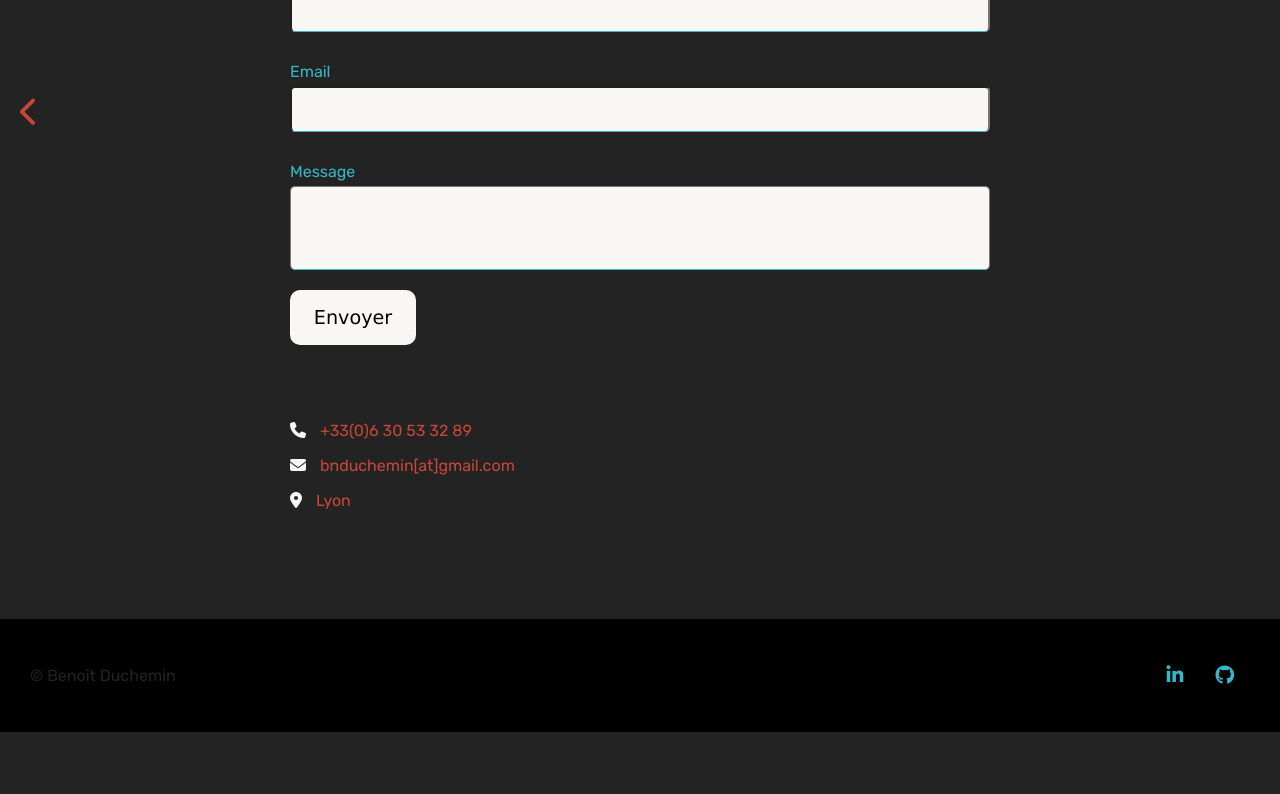
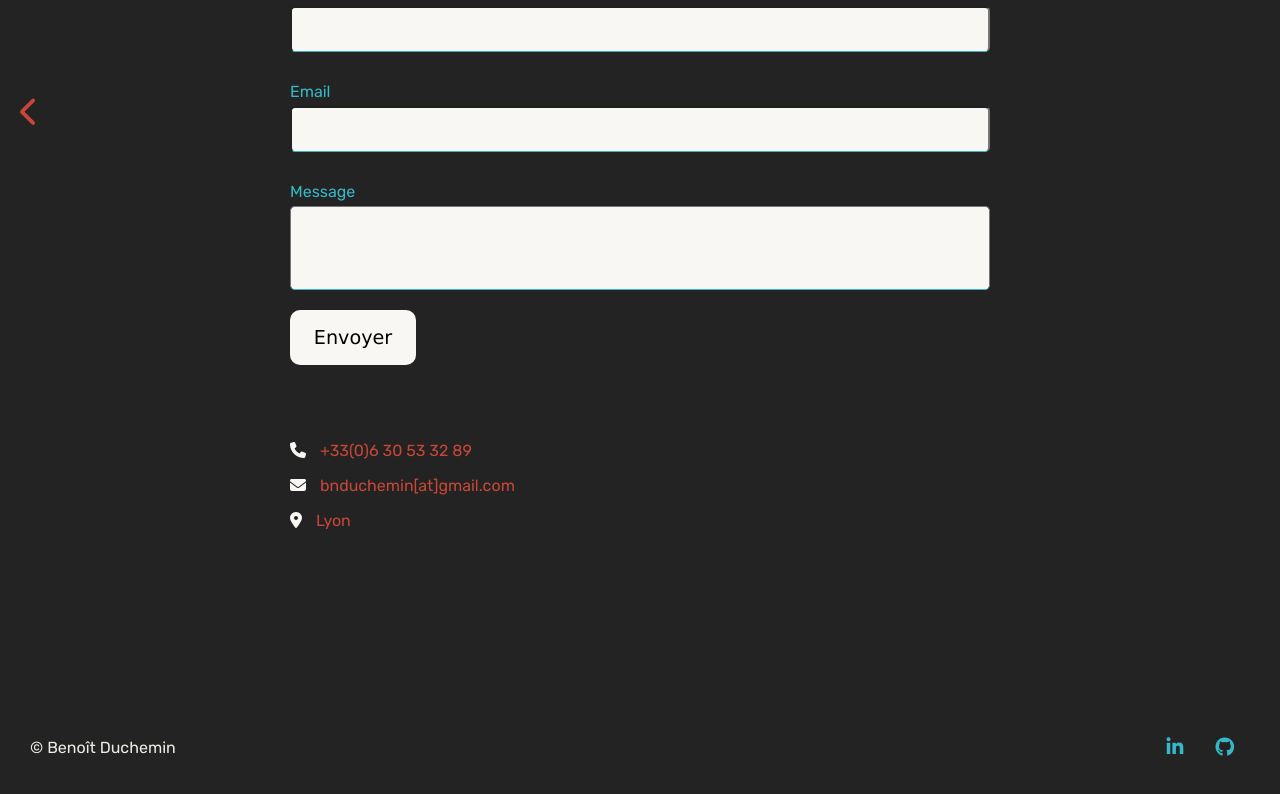
Before and after one commit to bno4/benoit-duchemin, a React (Create React App) app: page /#/contact in a window 1280 px wide. Shown: the part 288-1082 px from the top of the page. Before the commit the page ends 1020 px from the top, so only its background shows below. Built offline with nearby package versions, Linux system fonts and the light colour scheme.

Commit message:
deploy website

```diff
--- a/package.json
+++ b/package.json
@@ -1,4 +1,5 @@
 {
+  "homepage": "https://https://bno4.github.io/benoit-duchemin",
   "name": "benoit-duchemin",
   "version": "0.1.0",
   "private": true,
@@ -19,6 +20,8 @@
     "web-vitals": "^2.1.0"
   },
   "scripts": {
+    "predeploy": "npm run build",
+    "deploy": "gh-pages -d build",
     "start": "react-scripts start",
     "build": "react-scripts build",
     "test": "react-scripts test",
@@ -43,6 +46,7 @@
     ]
   },
   "devDependencies": {
-    "@babel/plugin-proposal-private-property-in-object": "^7.21.11"
+    "@babel/plugin-proposal-private-property-in-object": "^7.21.11",
+    "gh-pages": "^6.1.0"
   }
 }
--- a/src/components/DynamicText.js
+++ b/src/components/DynamicText.js
@@ -8,23 +8,24 @@ const DynamicText = () => {
         <TypeAnimation
           style={{
             whiteSpace: "pre-line",
-            height: "auto",
+            height: "500px",
             display: "block",
             width: "320px",
             lineHeight: "25px",
-            fontSize: "1rem",
+            fontSize: "1.5rem",
             color: "$bgcolor2",
           }}
           sequence={[
             `Bienvenue sur mon site !
 
-          Je suis développeur web, diplômé depuis juillet 2023.\nAprès un premier parcours pro très riche en tant que responsable de diffusion dans le secteur culturel, j’ai décidé de vivre de ma passion...
+          Je suis développeur web, diplômé depuis 2023.\n
+          Je m'intéresse essentiellement aux technologies du front-end :\n React, JavaScript, Sass, CSS,
+          et continue de me former côté back-end avec Node, MongoDB, Express.
 
-          J'ai suivi une formation de développeur web à plein temps pendant six mois. À cette heure, je suis plus orienté sur le front-end avec JavaScript, Sass/CSS, React. \n Je développe aussi des compétences sur la partie backend, avec Node.js, Express et MongoDB.
-
-          Je vous invite à naviguer sur ces pages pour retrouver mes réalisations. Je suis pleinement disponible pour échanger autour de vos projets.
+          Je reste à l'écoute en page "contact" pour échanger autour de vos projets.
 
           Bonne visite !
+
 
           `, // actual line-break inside string literal also gets animated in new line, but ensure there are no leading spaces
             500,
--- a/src/components/Sidebar.js
+++ b/src/components/Sidebar.js
@@ -38,22 +38,22 @@ const Sidebar = () => {
                 <input type="checkbox" id="touch" />
                 <ul className="slide">
                   <NavLink to="/projet-1">
-                    <li>Kasa (React)</li>
+                    <li>Kasa - React</li>
                   </NavLink>
                   <NavLink to="/projet-2">
-                    <li>Kanap (javaScript)</li>
+                    <li>Kanap - JavaScript</li>
                   </NavLink>
                   <NavLink to="/projet-3">
-                    <li>OhMyFood (Sass)</li>
+                    <li>OhMyFood - Sass</li>
                   </NavLink>
                   <NavLink to="/projet-4">
-                    <li>Piiquantes (Node)</li>
+                    <li>Piiquantes - Node</li>
                   </NavLink>
                   <NavLink to="/projet-5">
-                    <li>La Panthère (SEO)</li>
+                    <li>La Panthère - SEO</li>
                   </NavLink>
                   <NavLink to="/projet-6">
-                    <li>CineMap (React)</li>
+                    <li>CineMap - React</li>
                   </NavLink>
                 </ul>
               </div>
--- a/src/pages/Contact.js
+++ b/src/pages/Contact.js
@@ -3,16 +3,23 @@ import Buttons from "../components/Buttons";
 import ContactForm from "../components/ContactForm";
 import Footer from "../components/Footer";
 import Sidebar from "../components/Sidebar";
+import { motion } from "framer-motion";
 
 const Contact = () => {
   return (
     <main>
       <Sidebar />
-      <Buttons left="/projet-5" />
+      <Buttons left="/projet-6" />
       <div className="overlay">
-        <div className="contact">
+        <motion.div
+          className="contact"
+          initial={{ y: -300 }}
+          animate={{ y: 0 }}
+          exit={{ y: 300 }}
+          transition={{ duration: 0.5 }}
+        >
           <ContactForm />
-        </div>
+        </motion.div>
       </div>
       <Footer />
     </main>
--- a/src/styles/_settings.scss
+++ b/src/styles/_settings.scss
@@ -27,12 +27,13 @@ ul {
 }
 
 main {
-  position: relative;
-  height: 100vh;
+  height: 100%;
+  display: flex;
+  flex-direction: column;
 }
 
 .overlay {
-  height: 100vh;
+  min-height: 100vh;
   width: 100vw;
   // position: fixed;
   top: 0;
--- a/src/styles/components/_dynamictext.scss
+++ b/src/styles/components/_dynamictext.scss
@@ -1,15 +1,3 @@
-.overlay {
-  height: 100vh;
-  width: 100vw;
-  // position: fixed;
-  top: 0;
-  left: 0;
-  z-index: 1;
-  background: #232323;
-  opacity: 1;
-  transition: opacity 250ms ease-in-out;
-}
-
 .dynamic-text {
   display: flex;
   flex-direction: column;
@@ -19,4 +7,5 @@
   color: $bgcolor2;
   width: 50%;
   margin: 130px auto;
+  min-height: 80vh;
 }
--- a/src/styles/components/_footer.scss
+++ b/src/styles/components/_footer.scss
@@ -2,11 +2,11 @@
   display: flex;
   align-items: center;
   justify-content: space-between;
-  position: relative;
-  left: 0;
-  bottom: 0;
-  margin-top: 10vh;
-  background: black;
+  margin-top: auto;
+  margin-left: 30px;
+  margin-right: 30px;
+  background: $color-txt;
   z-index: 1;
-  padding: 10px 30px;
+  padding: 10px 0px;
+  color: $bgcolor2;
 }
--- a/src/styles/index.css
+++ b/src/styles/index.css
@@ -21,12 +21,18 @@ ul {
 }
 
 main {
-  position: relative;
-  height: 100vh;
+  height: 100%;
+  display: -webkit-box;
+  display: -ms-flexbox;
+  display: flex;
+  -webkit-box-orient: vertical;
+  -webkit-box-direction: normal;
+      -ms-flex-direction: column;
+          flex-direction: column;
 }
 
 .overlay {
-  height: 100vh;
+  min-height: 100vh;
   width: 100vw;
   top: 0;
   left: 0;
@@ -38,9 +44,14 @@ main {
 }
 
 .contact {
-  position: absolute;
-  width: 100vw;
-  height: 100vh;
+  display: -webkit-box;
+  display: -ms-flexbox;
+  display: flex;
+  -webkit-box-orient: vertical;
+  -webkit-box-direction: normal;
+      -ms-flex-direction: column;
+          flex-direction: column;
+  min-height: 100vh;
 }
 .contact .form-container {
   margin: 145px auto;
@@ -351,7 +362,12 @@ label:hover {
   -webkit-transform: translateY(-50%);
           transform: translateY(-50%);
   left: 20px;
-  z-index: 1;
+  z-index: 2;
+}
+@media screen and (max-width: 720px) {
+  .left {
+    left: 10px;
+  }
 }
 
 .right {
@@ -360,7 +376,12 @@ label:hover {
   -webkit-transform: translateY(-50%);
           transform: translateY(-50%);
   right: 20px;
-  z-index: 1;
+  z-index: 2;
+}
+@media screen and (max-width: 720px) {
+  .right {
+    right: 10px;
+  }
 }
 
 .off {
@@ -368,7 +389,6 @@ label:hover {
 }
 
 .project-container {
-  margin-bottom: 50px;
   min-height: 100vh;
 }
 
@@ -414,7 +434,7 @@ label:hover {
   bottom: 0;
   width: 100%;
   height: 100%;
-  padding: 10px 0px;
+  padding: 20px 0px;
   background: rgb(35, 35, 35);
   background: -webkit-gradient(linear, left top, right top, from(rgb(35, 35, 35)), to(rgba(35, 35, 35, 0)));
   background: linear-gradient(90deg, rgb(35, 35, 35) 0%, rgba(35, 35, 35, 0) 100%);
@@ -436,18 +456,23 @@ label:hover {
 }
 
 .infos-site {
-  background: #232323;
+  background: #f8f7f3;
   padding: 20px 30px;
   position: relative;
-  color: #f8f7f3;
+  color: #232323;
 }
 .infos-site .languages {
   display: -webkit-box;
   display: -ms-flexbox;
   display: flex;
   gap: 20px;
-  padding: 0 0;
-  color: #232323;
+  padding: 0;
+  color: #f8f7f3;
+}
+.infos-site .languages li {
+  background: #37b8c8;
+  padding: 5px 10px;
+  border-radius: 7px;
 }
 
 .extern-links {
@@ -488,25 +513,13 @@ label:hover {
 }
 .button-git .fa-github {
   border-radius: 50%;
-  font-size: 3rem;
+  font-size: 2rem;
   color: #37b8c8;
   -webkit-transition: all 0.3s ease-in-out;
   transition: all 0.3s ease-in-out;
 }
 .button-git .fa-github:hover {
   color: #c84737;
-}
-
-.overlay {
-  height: 100vh;
-  width: 100vw;
-  top: 0;
-  left: 0;
-  z-index: 1;
-  background: #232323;
-  opacity: 1;
-  -webkit-transition: opacity 250ms ease-in-out;
-  transition: opacity 250ms ease-in-out;
 }
 
 .dynamic-text {
@@ -527,6 +540,7 @@ label:hover {
   color: #edece6;
   width: 50%;
   margin: 130px auto;
+  min-height: 80vh;
 }
 
 .form {
@@ -559,13 +573,13 @@ label:hover {
   -webkit-box-pack: justify;
       -ms-flex-pack: justify;
           justify-content: space-between;
-  position: relative;
-  left: 0;
-  bottom: 0;
-  margin-top: 10vh;
-  background: black;
+  margin-top: auto;
+  margin-left: 30px;
+  margin-right: 30px;
+  background: #232323;
   z-index: 1;
-  padding: 10px 30px;
+  padding: 10px 0px;
+  color: #edece6;
 }
 
 .social-network {
--- a/src/styles/pages/_contact.scss
+++ b/src/styles/pages/_contact.scss
@@ -1,7 +1,7 @@
 .contact {
-  position: absolute;
-  width: 100vw;
-  height: 100vh;
+  display: flex;
+  flex-direction: column;
+  min-height: 100vh;
 
   .form-container {
     margin: 145px auto;
```
Also changed, not shown: src/styles/components/_buttons.scss (+8 -2 lines), src/styles/components/_project.scss (+11 -7 lines), 2 other files (tests, documents, lock files or other folders).
